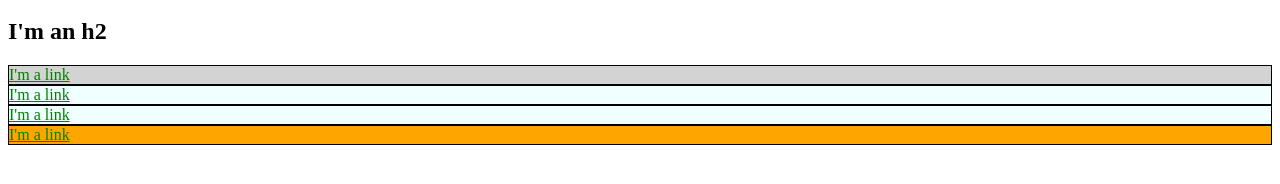
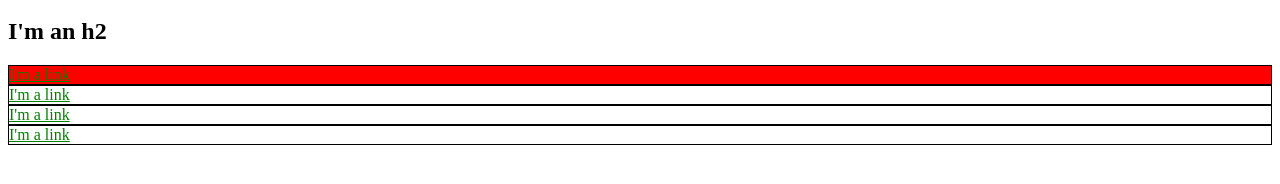
Before and after one commit to ChrisMeder/chrismeder.github.io, a plain HTML site: page index.html in a window 1280 px wide. Shown: the part 136-320 px from the top of the page. Drawn offline with Linux system fonts and the light colour scheme.

Commit message:
added Alert

```diff
--- a/index.html
+++ b/index.html
@@ -8,9 +8,10 @@
         color: red;
       }
 
-      .azu-back {
-        background-color: azure;
+      .alert {
+        background-color: red;
       }
+
 
       .bio-box {
         border: 1px solid black;
@@ -25,9 +26,11 @@
         background-color: lightgray;
       }
 
-      #bco {
-        background-color: orange;
+      #exec-bio.alert {
+        background-color: red;
       }
+
+
 
 
 
@@ -47,7 +50,10 @@
       </li>
     </ul>
     <h2>I'm an h2</h2>
-    <div id="exec-bio" class="bio-box azu-back">
+    <div id="exec-bio" class="bio-box alert">
+      <a href="http://example.com/">I'm a link</a>
+    </div>
+    <div class="bio-box">
       <a href="http://example.com/">I'm a link</a>
     </div>
     <div class="bio-box azu-back">
@@ -56,8 +62,5 @@
     <div class="bio-box azu-back">
       <a href="http://example.com/">I'm a link</a>
     </div>
-    <div id="bco" class="bio-box azu-back">
-      <a href="http://example.com/">I'm a link</a>
-    </div>
   </body>
 </html>
```
